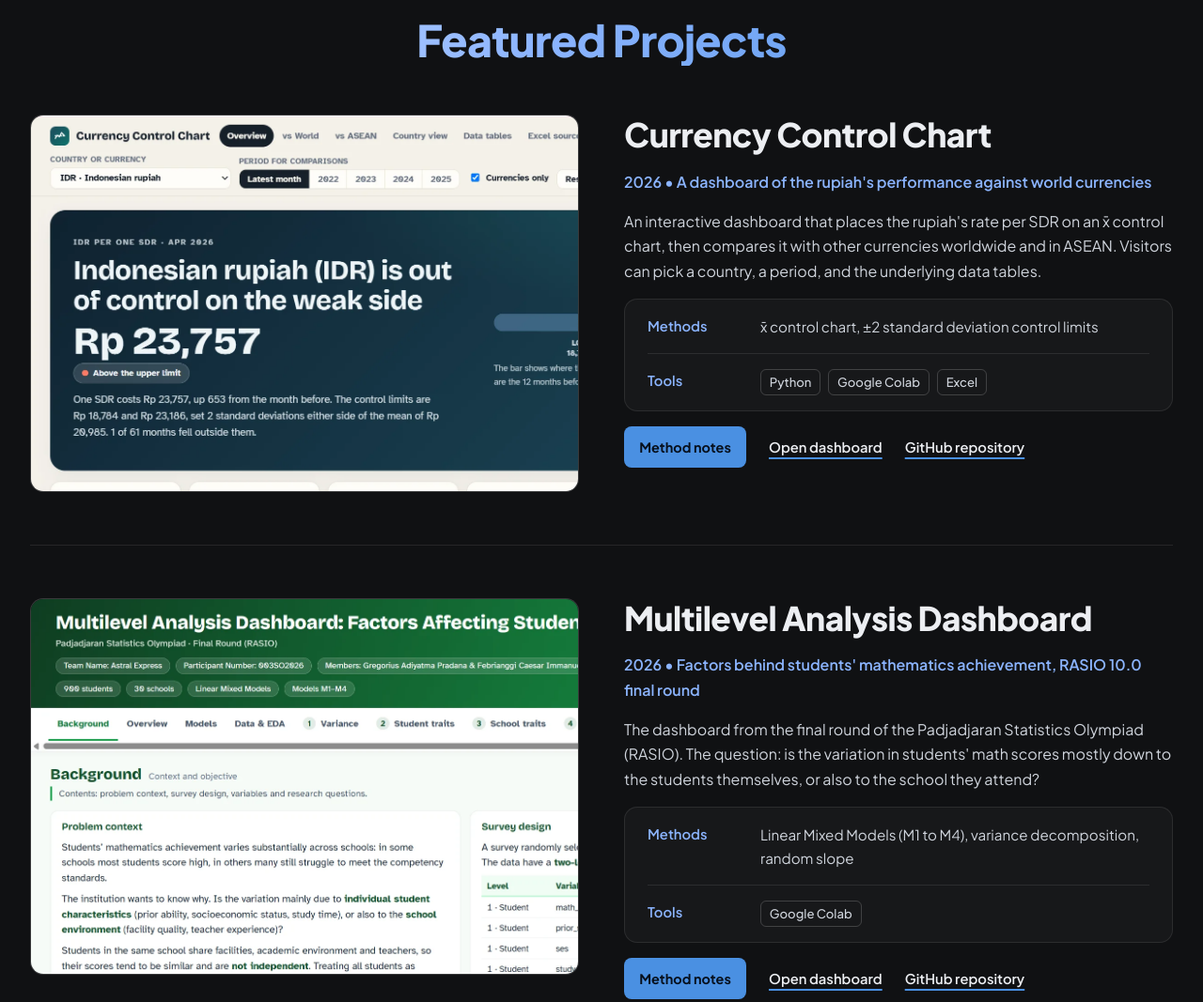
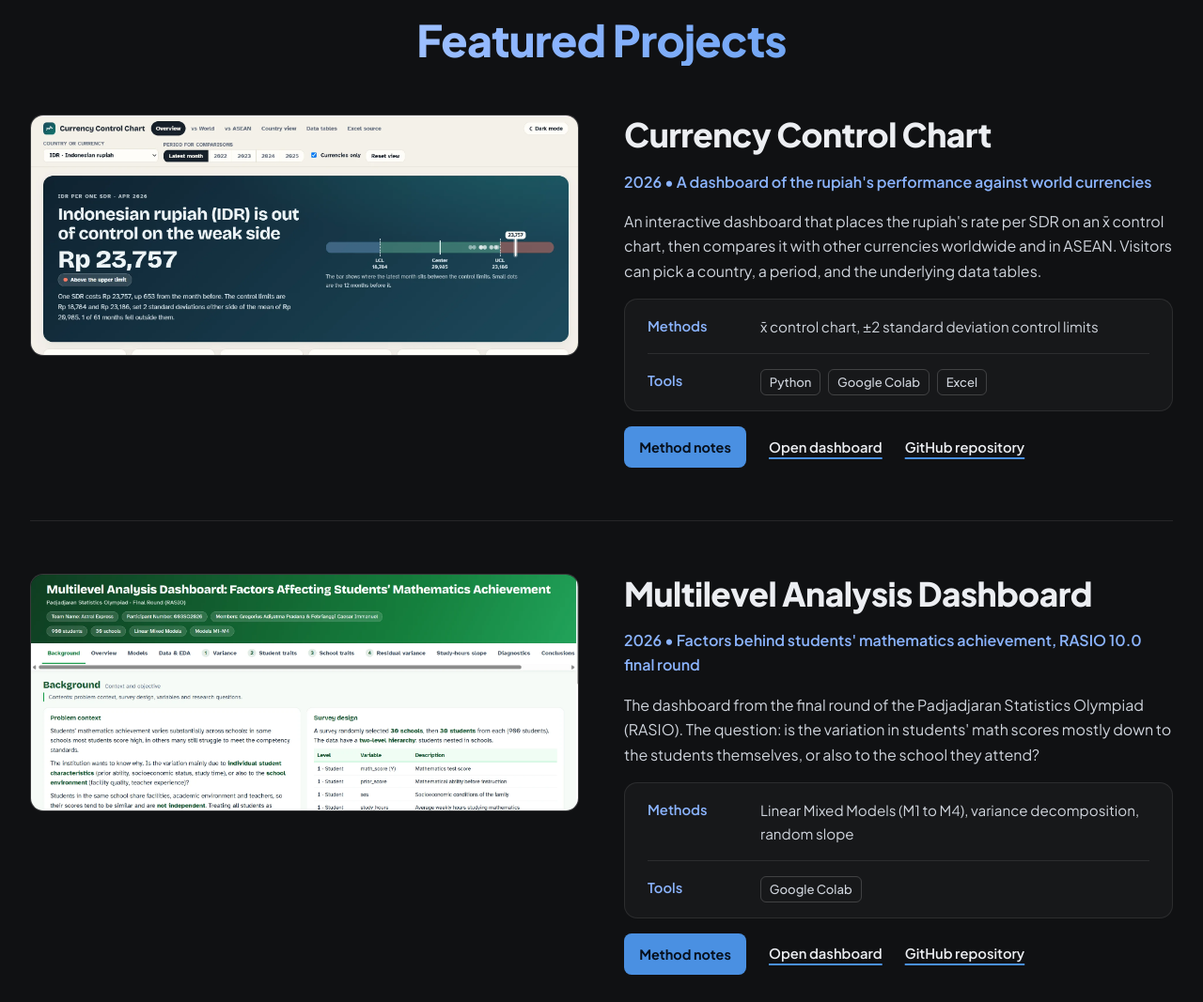
Before and after one commit to Febrianggi/Febrianggi.github.io, a plain HTML site: page index.html in a window 1280 px wide. Shown: the part 1200-2267 px from the top of the page at 94% size. Drawn offline with Linux system fonts and the light colour scheme.

Commit message:
Add project screenshot

```diff
--- a/css/styles.css
+++ b/css/styles.css
@@ -390,6 +390,9 @@ button.tech-item[aria-pressed="true"] .tech-name { color: var(--accent-soft); }
 .media-item { position: relative; padding: 0; border: 0; background: var(--surface); overflow: hidden; cursor: zoom-in; min-height: 0; }
 .media-item img { width: 100%; height: 100%; object-fit: cover; object-position: top left; transition: transform 0.45s var(--ease); }
 .media-item:hover img { transform: scale(1.04); }
+/* Satu gambar: tampilkan utuh, tanpa dipotong */
+.media[data-count="1"] { aspect-ratio: auto; }
+.media[data-count="1"] .media-item img { height: auto; object-fit: contain; }
 .media-item:focus-visible { outline-offset: -3px; }
 .media-empty { background: var(--surface); }
 .media-placeholder {
```
Also changed, not shown: assets/projects/gff-farma/1.webp (added), content/en/projects/gff-farma.txt, content/id/projects/gff-farma.txt.
